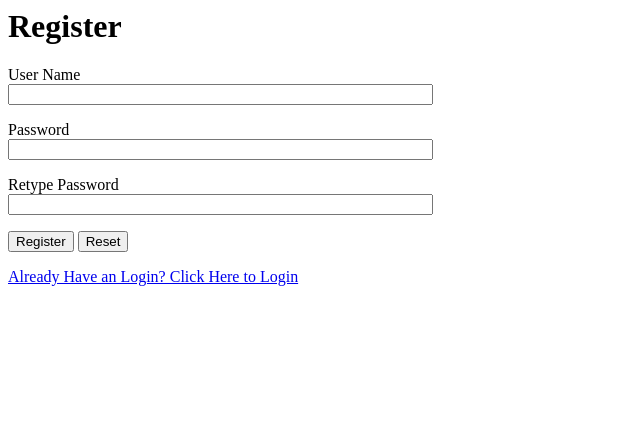
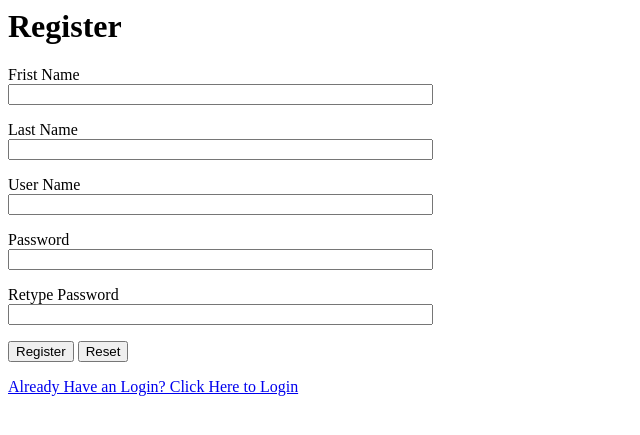
Before and after one commit to fengjiawei2011/hackathonapp, a Flask app: page /register in a window 1280 px wide. Shown: the top 435 px of the page, without its empty margins (0-640 px from the left). Run offline with Flask 2, Linux system fonts and the light colour scheme.

Commit message:
First name last name added

```diff
--- a/Hack-a-thon/app/forms.py
+++ b/Hack-a-thon/app/forms.py
@@ -29,3 +29,5 @@ class RegisterForm(Form):
     username = TextField('username', [Required('Email is required'), validators.Email(), unique_email])
     password = PasswordField('password', validators = [Required('Password is required')])
     password2 = PasswordField('password2', validators = [Required('Please Retype your password'), retype_password_validate])
+    first_name = TextField('first_name', validators = [Required('First name is required')])
+    last_name = TextField('last_name', validators = [Required('Last name is required')])
--- a/Hack-a-thon/app/models.py
+++ b/Hack-a-thon/app/models.py
@@ -17,7 +17,9 @@ class User(sqldb.Model):
     teams = sqldb.relationship('Team', backref = 'creator', lazy = 'dynamic')
 
 
-    def __init__(self, username, password):
+    def __init__(self, first_name, last_name, username, password):
+        self.first_name = first_name
+        self.last_name = last_name
         self.username = username
         self.set_password(password)
 
--- a/Hack-a-thon/app/templates/register.html
+++ b/Hack-a-thon/app/templates/register.html
@@ -11,6 +11,16 @@
 
 	<form action="" method="post" name="register">
 		{{form.hidden_tag()}}
+		<p>
+			Frist Name<br> {{form.first_name(size=50)}}<br> {% for error
+			in form.errors.first_name %} <span style="color: red">{{ error
+				}}</span> {% endfor %}
+		</p>
+		<p>
+			Last Name<br> {{form.last_name(size=50)}}<br> {% for error
+			in form.errors.last_name %} <span style="color: red">{{ error
+				}}</span> {% endfor %}
+		</p>
 		<p>
 			User Name<br> {{form.username(size=50)}}<br> {% for error
 			in form.errors.username %} <span style="color: red">{{ error
--- a/Hack-a-thon/app/views.py
+++ b/Hack-a-thon/app/views.py
@@ -76,11 +76,11 @@ def register():
     if g.user is not None and g.user.is_authenticated():
         return redirect(url_for('dashboard'))
     def add_user(name, pwd):
-        user = User(username=name, password=pwd)
+        user = User(first_name=first_name, last_name=last_name, username=name, password=pwd)
         sqldb.session.add(user)
         sqldb.session.commit()
     form = RegisterForm()
     if form.validate_on_submit():
-        add_user(form.username.data, form.password.data)
+        add_user(form.first_name, form.last_name, form.username.data, form.password.data)
         flash('OKAY')
     return render_template("register.html", form = form)
```
